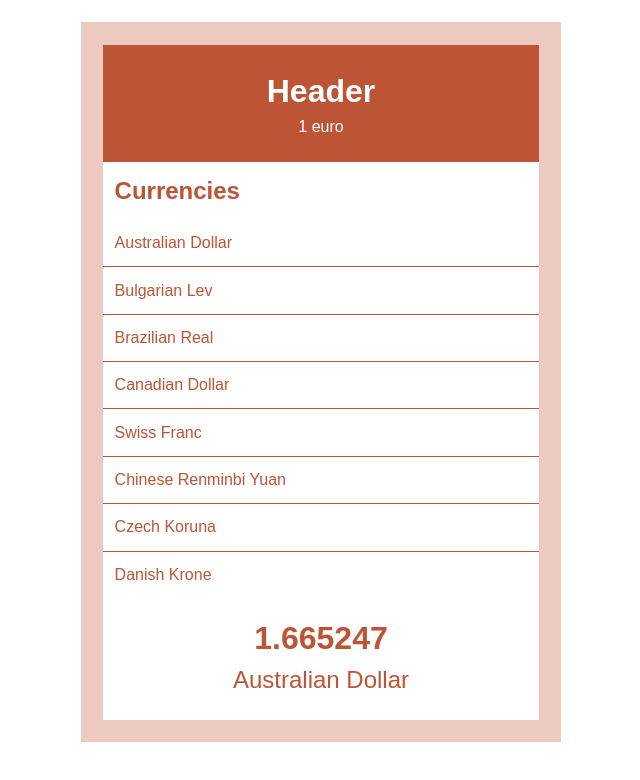
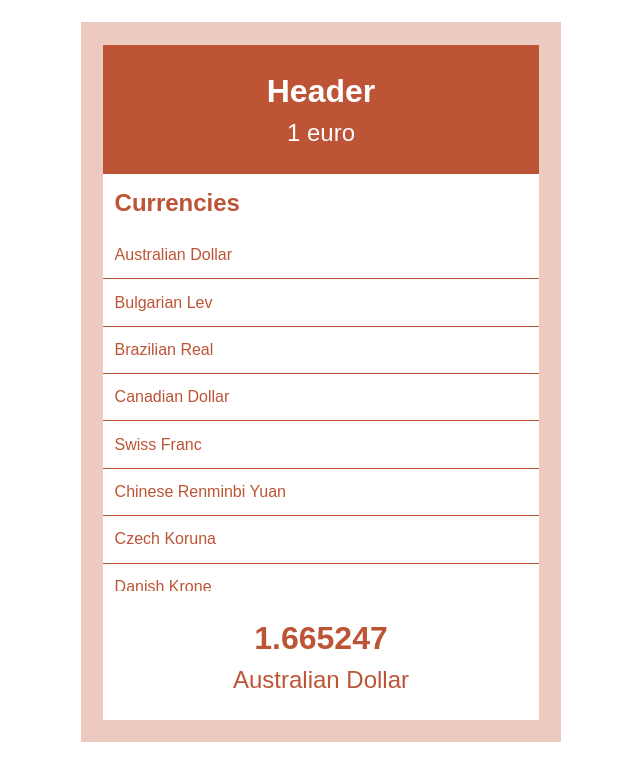
Before and after one commit to ValentinDesoeuvre/Converter, a React (Vite) app: page / in a window 1280 px wide. Shown: the top 780 px of the page, without its empty margins (319-959 px from the left). Built offline with nearby package versions, Linux system fonts and the light colour scheme.

Commit message:
style(Header&Result): font size modified

```diff
--- a/src/components/Converter/Header/Header.scss
+++ b/src/components/Converter/Header/Header.scss
@@ -9,4 +9,8 @@
   &-title {
     font-weight: 700;
   }
+
+  &-amount {
+    font-size: 1.5rem;
+  }
 }
--- a/src/components/Converter/Result/Result.scss
+++ b/src/components/Converter/Result/Result.scss
@@ -7,11 +7,11 @@
   text-align: center;
 
   &-rate {
-    font-size: 2em;
+    font-size: 2rem;
     font-weight: 700;
   }
 
   &-currency {
-    font-size: 1.5em;
+    font-size: 1.5rem;
   }
 }
```
